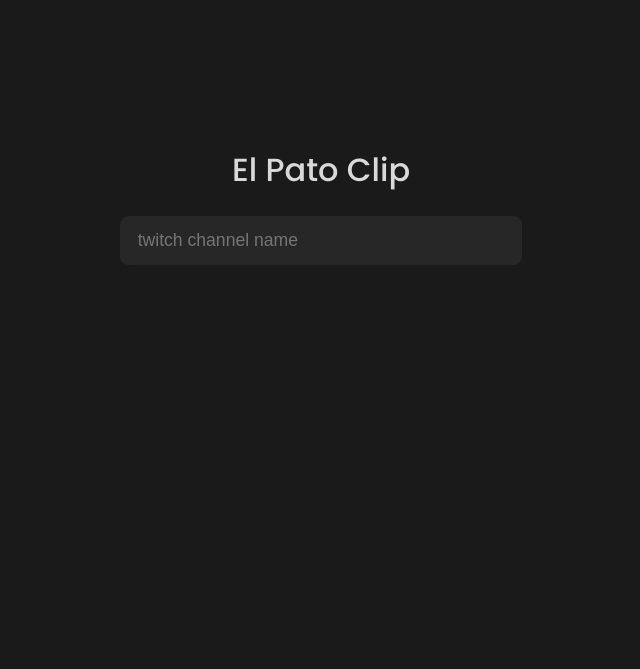
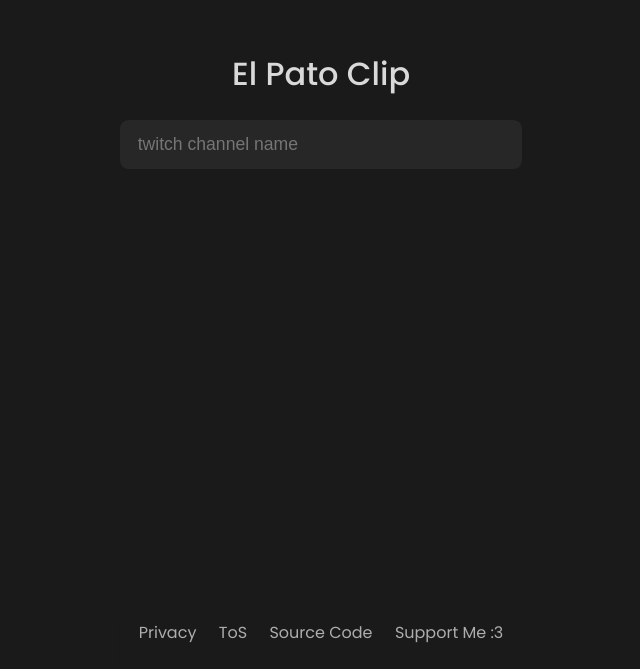
Before and after one commit to em1dev/ElPatoClip, a React (Vite) app in the folder front/: page / in a window 1280 px wide. Shown: the part 131-800 px from the top of the page, without its empty margins (319-959 px from the left). Built offline with nearby package versions, Linux system fonts and the light colour scheme.

Commit message:
add tos and privacy policy, header and footer

```diff
--- a/front/src/App.css
+++ b/front/src/App.css
@@ -10,6 +10,11 @@
   box-sizing: inherit;
 }
 
-html, body, #root {
+html {
   min-height: 100vh;
 }
+
+a {
+  color: inherit;
+  text-decoration: none;
+}
--- a/front/src/App.tsx
+++ b/front/src/App.tsx
@@ -3,20 +3,46 @@
 import { createBrowserRouter, RouterProvider } from "react-router-dom";
 import SearchPage from './components/Pages/SearchPage';
 import { TwitchVideoEditor } from './components/Pages/VideoEditor/TwitchVideoEditor';
+import MainTemplate from './components/Templates/MainTemplate';
+import { TosPage } from './components/Pages/InfoPages/TosPage';
+import { PrivacyPage } from './components/Pages/InfoPages/PrivacyPage';
 
 const router = createBrowserRouter([
   {
     path: '/',
-    element: <SearchPage />,
+    element:
+      <MainTemplate>
+        <SearchPage />
+      </MainTemplate>
   },
   {
     path: '/clips/:channelId',
-    element: <ClipPage />
+    element:
+      <MainTemplate withHeader>
+        <ClipPage />
+      </MainTemplate>
   },
   {
     path: '/editor/:clipId',
-    element: <TwitchVideoEditor />
-  }
+    element:
+      <MainTemplate withHeader>
+        <TwitchVideoEditor />
+      </MainTemplate>
+  },
+  {
+    path: '/tos',
+    element:
+      <MainTemplate withHeader>
+        <TosPage />
+      </MainTemplate>
+  },
+  {
+    path: '/privacy',
+    element:
+      <MainTemplate withHeader>
+        <PrivacyPage />
+      </MainTemplate>
+  },
 ]);
 
 const App = () => (
--- /dev/null
+++ b/front/src/components/Pages/InfoPages/PrivacyPage/index.tsx
@@ -0,0 +1,75 @@
+import { Link } from 'react-router-dom';
+import * as S from '../styles';
+
+export const PrivacyPage = () => (
+  <S.Container>
+    <h1>Privacy Policy</h1>
+    <i>Last updated 20/02/2024</i>
+
+    <p>
+      This privacy notice for <b>El Pato Clip </b>
+      describes how and why we might collect,
+      store, use, and/or share your information when you visit our
+      website at <Link to="https://clip.elpato.dev">https://clip.elpato.dev</Link> or any website of
+      ours that links to this privacy notice.
+    </p>
+
+    <p>
+      If you do not agree with our policies and practices, please do not use our services. If you still have
+      any questions or concerns, please contact me at niv3k.business@gmail.com.
+    </p>
+
+    <p>
+      All source code is publically available at <Link to="https://github.com/Niv3K-El-Pato/ElPatoClip">Github</Link>
+    </p>
+
+    <h2>
+      What information do we store?
+    </h2>
+
+    <p>
+      When you visit, use, or navigate to our website,
+      we may process personal information based on how you interact with the service.
+      If you decide not to log in, no personal information will be stored about your interaction.
+
+      <ul>
+        <li><b>We do not process sensitive personal information</b></li>
+        <li><b>We do not send any personal information to third parties</b></li>
+      </ul>
+
+      When you sign up to our website, depending on your authentication method we might store
+      <ul>
+        <li><b>Third party public personal identifying user id, such as a Tiktok user id</b></li>
+        <li><b>Authentication tokens when linking an account to allow the upload of clips</b></li>
+      </ul>
+    </p>
+
+    <h2>
+      We ensure to keep your information secure and private
+    </h2>
+
+    <p>
+      Any access credentials, tokens, and required authentication information are securely
+      stored using common encryption techniques, and we ensure to keep them up to date.
+    </p>
+
+    <p>
+      Transmission of information to and from the website is sent using SSL encryption,
+      and we ensure to display stored information only pertaining to the authenticated user and no one else.
+    </p>
+
+    <p>
+      We ensure that all information is kept private and confidential. Due to the fact that no internet communication is 100% secure,
+      we cannot promise or guarantee that hackers, cybercriminals, or other unauthorized third parties will
+      not be able to defeat our security. In the case this happens, we will invalidate all
+      affected credentials and tokens and communicate the breach publicly.
+    </p>
+
+    <h2>Access to your data</h2>
+    <p>
+      Access to all the information stored about you can be granted by contacting us at niv3k.business@gmail.com.
+      For general information you can access your profile page to view or delete your account.
+    </p>
+
+  </S.Container>
+);
--- /dev/null
+++ b/front/src/components/Pages/InfoPages/TosPage/index.tsx
@@ -0,0 +1,44 @@
+import * as S from '../styles';
+
+export const TosPage = () => (
+  <S.Container>
+    <h1>Terms of Service</h1>
+    <i>Last updated 20/02/2024</i>
+    <p>
+      These legal terms constitute a legally binding agreement made between you, whether personally or
+      on behalf of an entity, and <b>El Pato Clip</b> concerning your access to and use of the website.
+    </p>
+    <p>
+      <b>
+        By accessing the website, you agree that you have read,
+        understood, and agreed to be bound by all of these legal terms.
+      </b>
+    </p>
+
+    <p>
+      If you do not agree with any of these legal terms,
+      you are prohibited from using the service, and you must cease use immediately.
+    </p>
+
+    <h2>You agree to</h2>
+
+    <ul>
+      <li>
+        Be responsible for what clips you create so that any clip created
+        does not contain content which is ilegal, hateful, harmful, defamatory,
+        obscene, bullying, abusive, discriminatory, threatening to any person or group,
+        sexually explicit.
+      </li>
+      <li>
+        Not programatically retrieve data or other content from
+        the website or the underlying apis.
+      </li>
+      <li>
+        Not Circumvent, disable or interfere with security features of the website.
+      </li>
+      <li>
+        Not Use any information obtained from the website to harass, abuse or harm another person.
+      </li>
+    </ul>
+  </S.Container>
+);
--- /dev/null
+++ b/front/src/components/Pages/InfoPages/styles.ts
@@ -0,0 +1,20 @@
+import styled from "styled-components";
+
+export const Container = styled.div`
+  margin: 5em auto;
+  max-width: 48em;
+  > *:last-child {
+    padding-bottom: 5em;
+  }
+
+  a {
+    color: #ffff9f;
+  }
+  i {
+    font-family: Arial, Helvetica, sans-serif;
+    font-style: italic;
+  }
+  li {
+    margin-top: 1em;
+  }
+`;
--- a/front/src/components/Pages/SearchPage/styles.ts
+++ b/front/src/components/Pages/SearchPage/styles.ts
@@ -4,7 +4,7 @@
 export const Page = styled.div`
   display: flex;
   flex-direction: column;
-  padding-top: 20%;
+  padding-top: 8em;
   width: 40ch;
   margin: auto;
   gap: 1em;
--- a/front/src/components/Templates/MainTemplate/index.tsx
+++ b/front/src/components/Templates/MainTemplate/index.tsx
@@ -1,15 +1,30 @@
+import { Link } from 'react-router-dom';
 import * as S from './styles';
 
 export interface MainTemplateProps {
   children: React.ReactNode;
+  withHeader?: boolean,
 }
 
 const MainTemplate = (props: MainTemplateProps) => (
   <>
-    <S.Header> El Pato Clip </S.Header>
+    <S.Header>
+      {props.withHeader &&  (
+        <S.HeaderLogo to='/'>
+          <img height={23} src="/icons/loading.png" alt="el pato clip" />
+          El Pato Clip
+        </S.HeaderLogo>
+      )}
+    </S.Header>
     <S.Container>
       {props.children}
     </S.Container>
+    <S.Footer>
+      <Link to='/privacy'>Privacy</Link>
+      <Link to='/tos'>ToS</Link>
+      <Link target='_blank' to='https://github.com/Niv3K-El-Pato/ElPatoClip'>Source Code</Link>
+      <Link target='_blank' to='https://ko-fi.com/niv3k_el_pato'>Support Me :3</Link>
+    </S.Footer>
   </>
 );
 
--- a/front/src/components/Templates/MainTemplate/styles.tsx
+++ b/front/src/components/Templates/MainTemplate/styles.tsx
@@ -1,3 +1,4 @@
+import { Link } from "react-router-dom";
 import styled from "styled-components";
 
 export const Container = styled.main`
@@ -6,13 +7,49 @@
 `;
 
 export const Header = styled.header`
+  max-width: 90em;
+  padding: 0 2em;
   z-index: 2;
-  background-color: #2D2D2D;
+  background-color: #1A1A1A;
   position: fixed;
   top: 0;
   width: 100%;
-  height: 2em;
+  height: 3em;
+  display: flex;
+  align-items: flex-end;
+  justify-content: space-between;
+`
+
+export const Footer = styled.footer`
+  border-radius: 1em 1em 0 0;
+  padding: 0 1em;
+  background-color: #1A1A1A;
+  display: flex;
+  align-self: center;
+  justify-content: center;
+  gap: 1em;
+  position: fixed;
+  bottom: 0;
+  z-index: 2;
+  height: 4em;
+  left: 50%;
+  transform: translateX(-50%);
+  > a {
+    color: #adadad;
+    text-decoration: none;
+    transition: transform 0.3s ease-in-out;
+    transform: translateY(0px);
+    padding: 1em 0.2em;
+    &:hover {
+      color: white;
+      transform: translateY(-5px);
+    }
+  }
+`;
+
+export const HeaderLogo = styled(Link)`
   display: flex;
   align-items: center;
   justify-content: center;
-`
+  gap: 0.5em;
+`;
```
